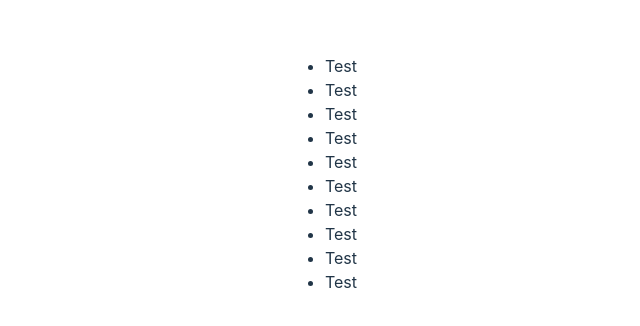
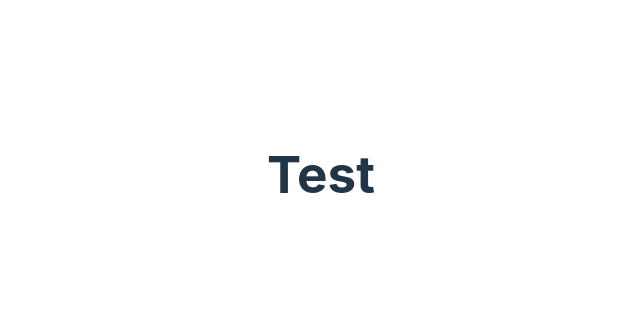
Before and after one commit to PaperNathan/nathan-wade.com, a React (Vite) app: page / in a window 1280 px wide. Shown: the part 226-552 px from the top of the page, without its empty margins (319-959 px from the left). Built offline with nearby package versions, Linux system fonts and the light colour scheme.

Commit message:
adds react router

```diff
--- a/index.html
+++ b/index.html
@@ -4,7 +4,7 @@
     <meta charset="UTF-8" />
     <link rel="icon" type="image/svg+xml" href="/vite.svg" />
     <meta name="viewport" content="width=device-width, initial-scale=1.0" />
-    <title>Vite + React + TS</title>
+    <title>Nathan Wade</title>
   </head>
   <body>
     <div id="root"></div>
--- a/package.json
+++ b/package.json
@@ -11,7 +11,8 @@
   },
   "dependencies": {
     "react": "^18.2.0",
-    "react-dom": "^18.2.0"
+    "react-dom": "^18.2.0",
+    "react-router-dom": "^6.11.2"
   },
   "devDependencies": {
     "@types/react": "^18.0.28",
--- a/src/App.tsx
+++ b/src/App.tsx
@@ -4,11 +4,9 @@ import './App.scss'
 export default function App() {
   // const [count, setCount] = useState(0)
 
-  const list = new Array(10).fill(<li>Test</li>)
-
   return (
     <div id="App">
-      <ul>{ list }</ul>
+      <h1>Test</h1>
     </div>
   )
 }
--- a/src/main.tsx
+++ b/src/main.tsx
@@ -2,9 +2,20 @@ import React from 'react'
 import ReactDOM from 'react-dom/client'
 import App from './App.tsx'
 import './index.css'
+import {
+  createBrowserRouter,
+  RouterProvider,
+} from "react-router-dom";
+
+const router = createBrowserRouter([
+  {
+    path: "/",
+    element: <App />,
+  },
+]);
 
 ReactDOM.createRoot(document.getElementById('root') as HTMLElement).render(
   <React.StrictMode>
-    <App />
+    <RouterProvider router={router} />
   </React.StrictMode>,
 )
```
Also changed, not shown: src/List.tsx (deleted, +0 -9 lines), src/ListItems.tsx (deleted, +0 -8 lines), 1 other file (tests, documents, lock files or other folders).
